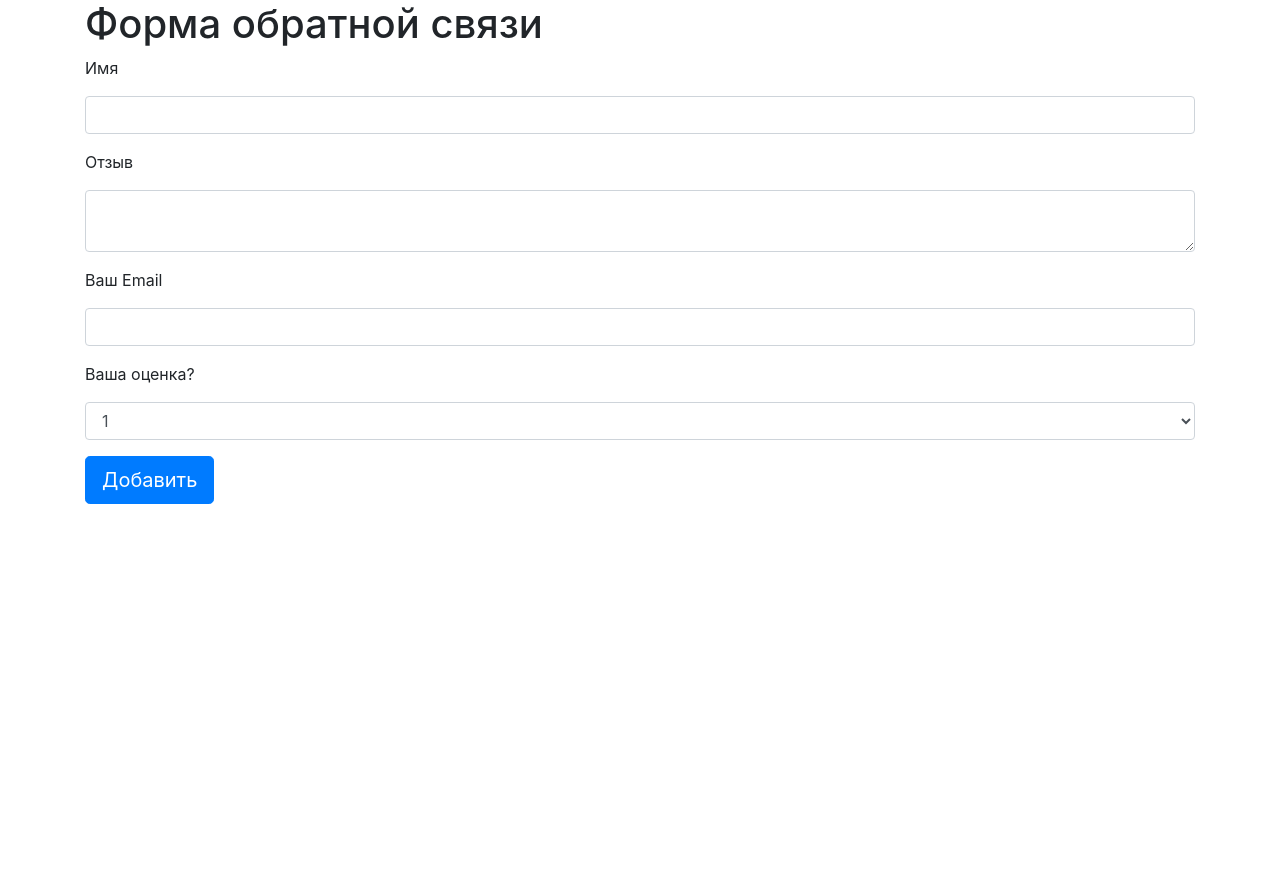
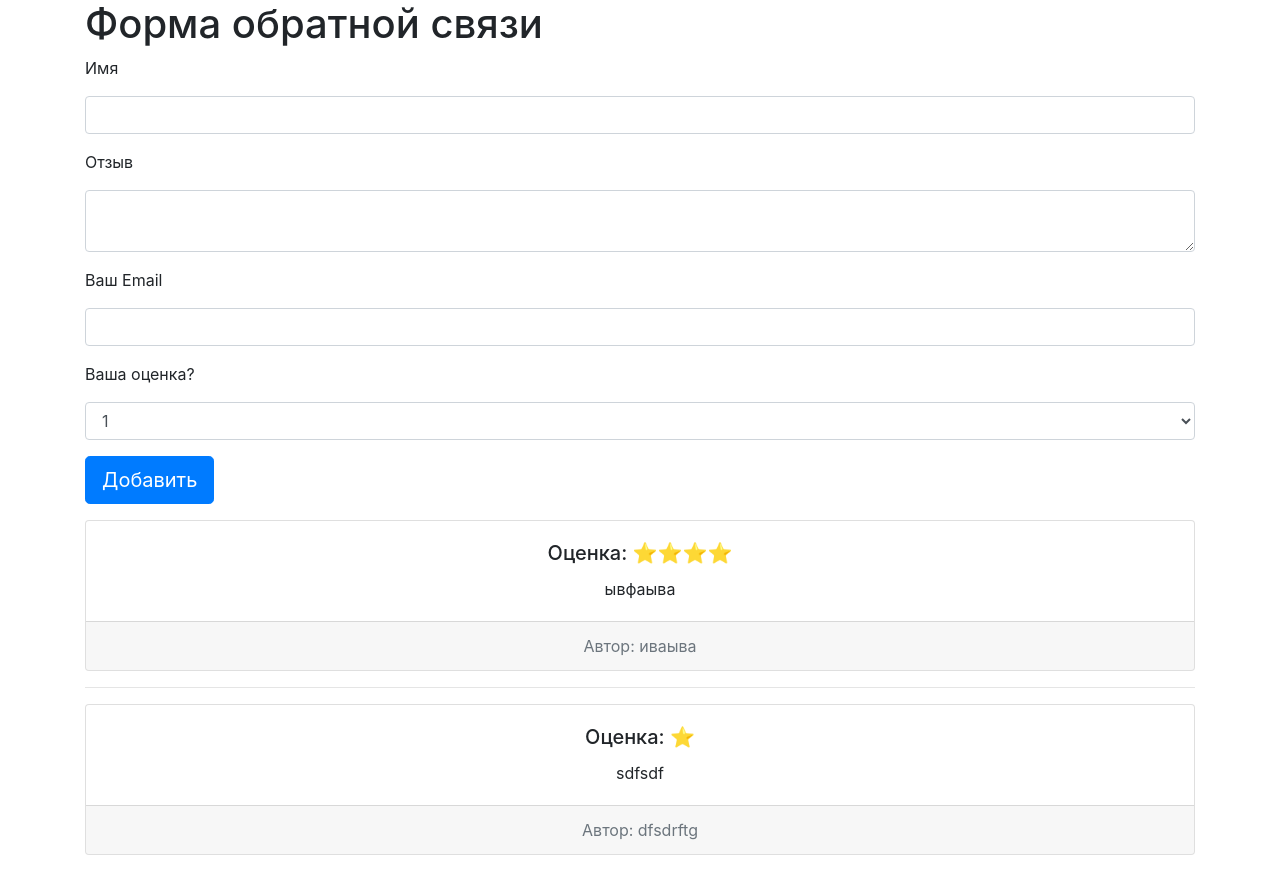
Before and after one commit to palyaros02/flask_tutor_group_2, a Flask app: page / in a window 1280 px wide. Shown: the part 16-887 px from the top of the page. Before the commit the page ends 520 px from the top, so only its background shows below. Run offline with Flask 3, Linux system fonts and the light colour scheme; some libraries are stand-ins or nearby versions.

Commit message:
flask app: add db

```diff
--- a/flask_app/config.py
+++ b/flask_app/config.py
@@ -2,3 +2,5 @@ from flask import Flask, url_for
 
 app = Flask(__name__)
 app.config['SECRET_KEY'] = '1238765ruhvsdjhft8hy2t345qjkhgfbi87yasdftbof8aw37495tb'
+app.config['SQLALCHEMY_DATABASE_URI'] = 'sqlite:///feedback.db'
+app.config['SQLALCHEMY_TRACK_MODIFICATIONS'] = False
--- a/flask_app/main.py
+++ b/flask_app/main.py
@@ -1,11 +1,26 @@
 from cgitb import text
 
 from flask import Flask, redirect, render_template, url_for
+from flask_sqlalchemy import SQLAlchemy
 from flask_wtf import FlaskForm
 from practice import app
 from wtforms import (EmailField, SelectField, StringField, SubmitField,
                      TextAreaField)
 from wtforms.validators import DataRequired, Email, Optional
+
+db = SQLAlchemy(app)
+
+class Feedback(db.Model): # type: ignore
+    id = db.Column(db.Integer, primary_key=True)
+    name = db.Column(db.String(255), nullable=False)
+    text = db.Column(db.Text, nullable=False)
+    email = db.Column(db.String(64))
+    rating = db.Column(db.Integer, nullable=False)
+
+    def __repr__(self):
+        return f'<Feedback({self.id=}, {self.name=}, {self.text=}, {self.email=}, {self.rating=})>'
+
+db.create_all()
 
 context = {'title': 'Заголовок',
            'text': 'Текст'}
@@ -21,14 +36,18 @@ class FeedbackForm(FlaskForm):
 @app.route('/', methods=['GET', 'POST'])
 def index():
     form = FeedbackForm()
+    feedbacks = Feedback.query.all()
     if form.validate_on_submit():
-        name = form.name.data
-        text = form.text.data
-        email = form.email.data
-        rating = form.rating.data
-        print(name, text, email, rating)
+        feedback = Feedback(
+            name=form.name.data,
+            text=form.text.data,
+            email=form.email.data,
+            rating=form.rating.data,
+        )
+        db.session.add(feedback)
+        db.session.commit()
         return redirect('/')
-    return render_template('index.html', form=form)
+    return render_template('index.html', form=form, feedbacks=feedbacks)
 
 
 @app.route('/news')
--- a/flask_app/templates/index.html
+++ b/flask_app/templates/index.html
@@ -1,11 +1,13 @@
 <!DOCTYPE html>
 <html lang="ru">
+
   <head>
     <meta charset="UTF-8">
     <meta name="viewport" content="width=device-width, initial-scale=1.0">
     <link rel="stylesheet" href="{{ url_for('static', filename='css/bootstrap.min.css') }}">
     <title>Форма</title>
   </head>
+
   <body>
     <div id="wrapper">
       <div class="container my-3">
@@ -46,7 +48,34 @@
           {{ form.submit(class="btn btn-primary btn-lg") }}
         </form>
       </div>
+      <div class="container my-3">
+        {% for feedback in feedbacks %}
+        <div class="card text-center">
+          <div class="card-body">
+            <h5 class="card-title">Оценка:
+              {% for i in range(feedback.rating) %}⭐{% endfor %}
+            </h5>
+            <p class="card-text">{{ feedback.text }}</p>
           </div>
+          <div class="card-footer text-muted">
+            Автор: {{ feedback.name }}
+          </div>
+        </div>
+        {% if not loop.last %}
+        <hr>
+        {% endif %}
+        {% else %}
+        <div class="card text-center">
+          <div class="card-body">
+            <h5 class="card-title">Отзывов еще нет!</h5>
+            <p class="card-text">Но вы можете оставить первый!</p>
+          </div>
+        </div>
+        {% endfor %}
+      </div>
+    </div>
+
     <script src="{{ url_for('static', filename='js/bootstrap.min.js') }}"></script>
   </body>
+
 </html>
```
Also changed, not shown: flask_app/feedback.db (added). Lines whose indentation alone changed are shown as unchanged.
